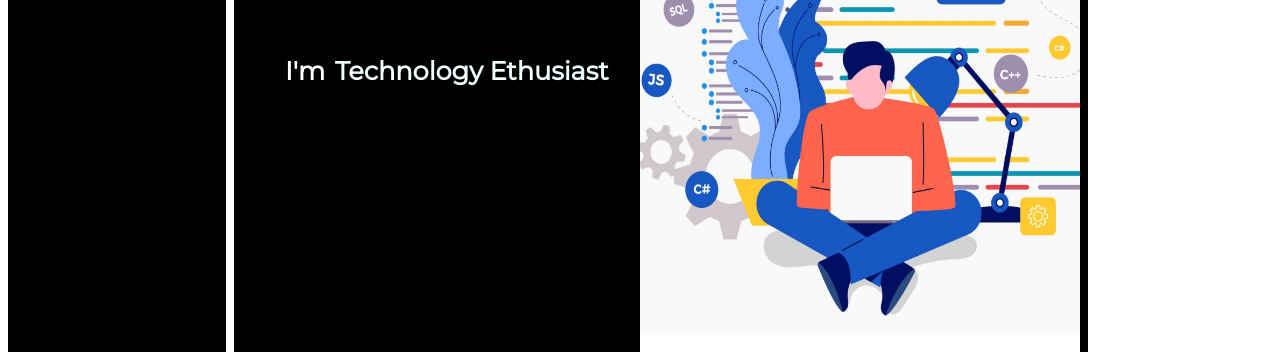
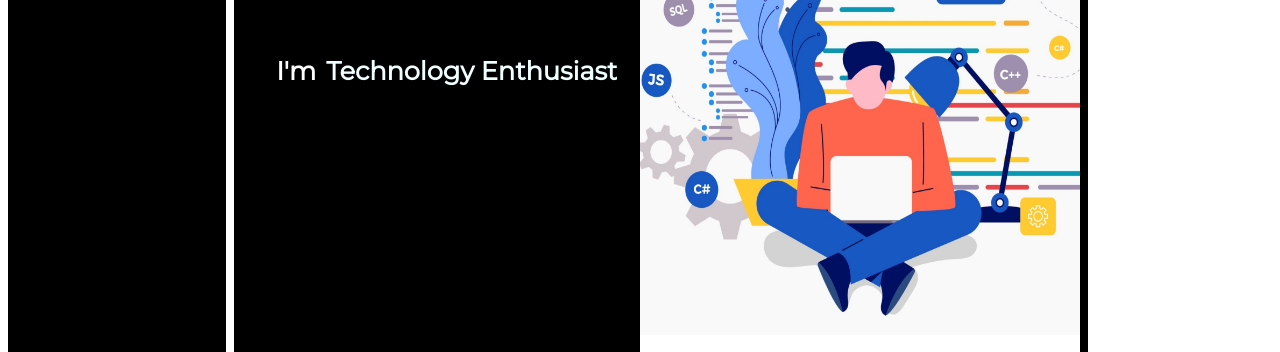
Before and after one commit to sushant-dhuria/portfolio, a plain HTML site: page index.html in a window 1280 px wide. Shown: the part 283-635 px from the top of the page. Drawn offline with nearby package versions, Linux system fonts and the light colour scheme; a web font is replaced by a local one.

Commit message:
Update style.css

```diff
--- a/style.css
+++ b/style.css
@@ -199,7 +199,7 @@ border: 4px solid -main-bg-color;
 
 .animation span::before {
     color: azure;
-    content: "Technology Ethusiast";
+    content: "Technology Enthusiast";
     animation: animate 2 6s;
     padding-left: 10px;
 }
```
